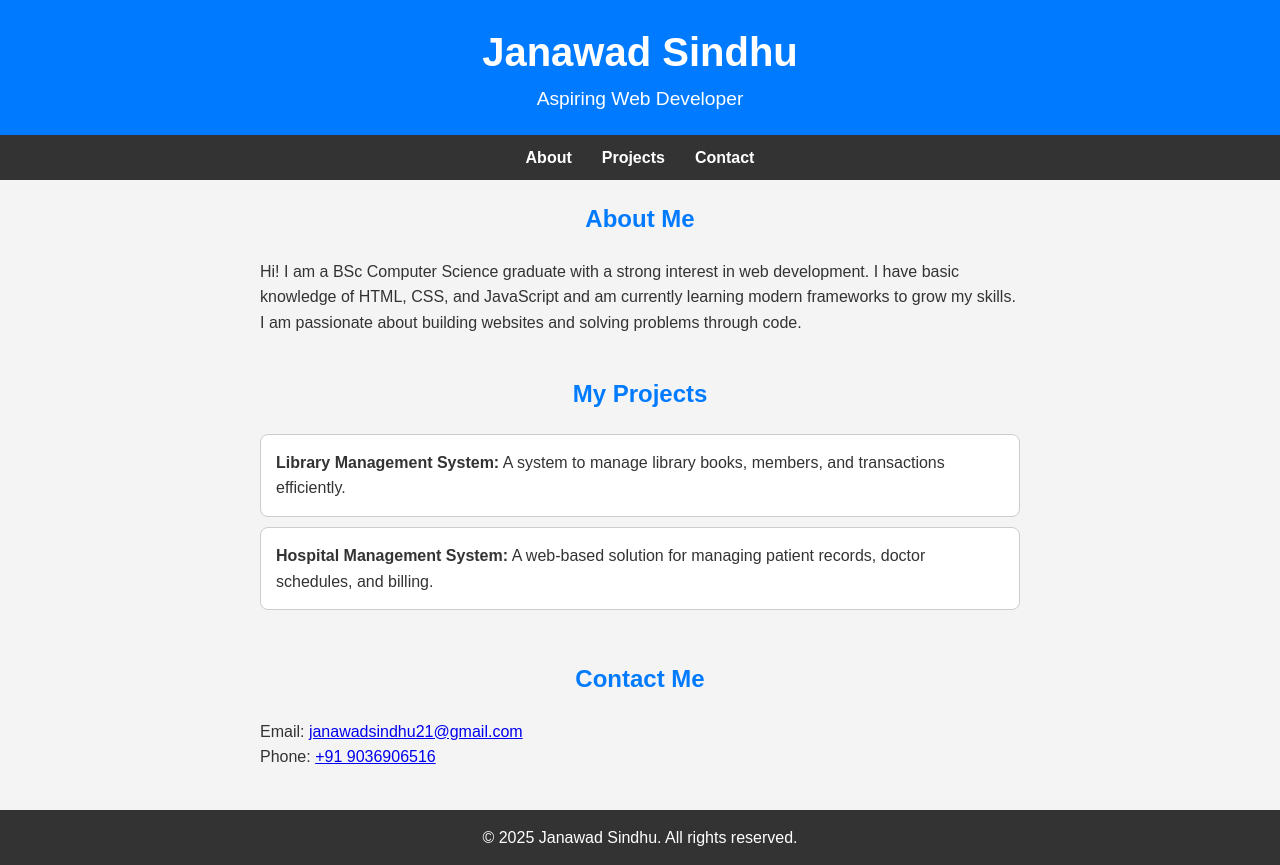
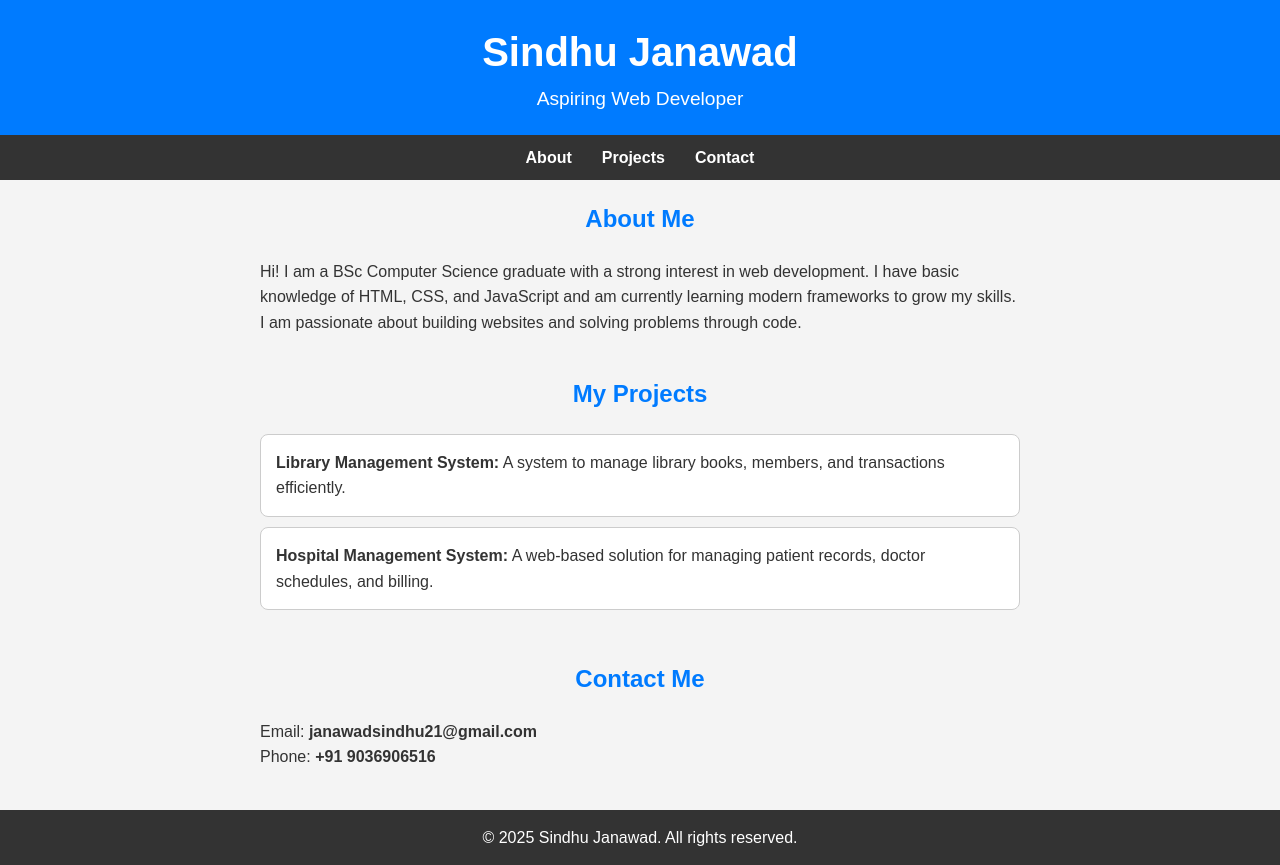
Before and after one commit to janawadsindhu21-spec/portfolio, a plain HTML site: page index.html in a window 1280 px wide. Drawn offline with Linux system fonts and the light colour scheme.

Commit message:
Update index.html

```diff
--- a/index.html
+++ b/index.html
@@ -81,7 +81,7 @@
 </head>
 <body>
   <header>
-    <h1>Janawad Sindhu</h1>
+    <h1>Sindhu Janawad</h1>
     <p>Aspiring Web Developer</p>
   </header>
 
@@ -116,12 +116,12 @@
 
   <section id="contact">
     <h2>Contact Me</h2>
-    <p>Email: <a href="mailto:janawadsindhu21@gmail.com">janawadsindhu21@gmail.com</a></p>
-    <p>Phone: <a href="tel:+919036906516">+91 9036906516</a></p>
+    <p>Email: <strong>janawadsindhu21@gmail.com</strong></p>
+    <p>Phone: <strong>+91 9036906516</strong></p>
   </section>
 
   <footer>
-    <p>© 2025 Janawad Sindhu. All rights reserved.</p>
+    <p>© 2025 Sindhu Janawad. All rights reserved.</p>
   </footer>
 </body>
 </html>
```
